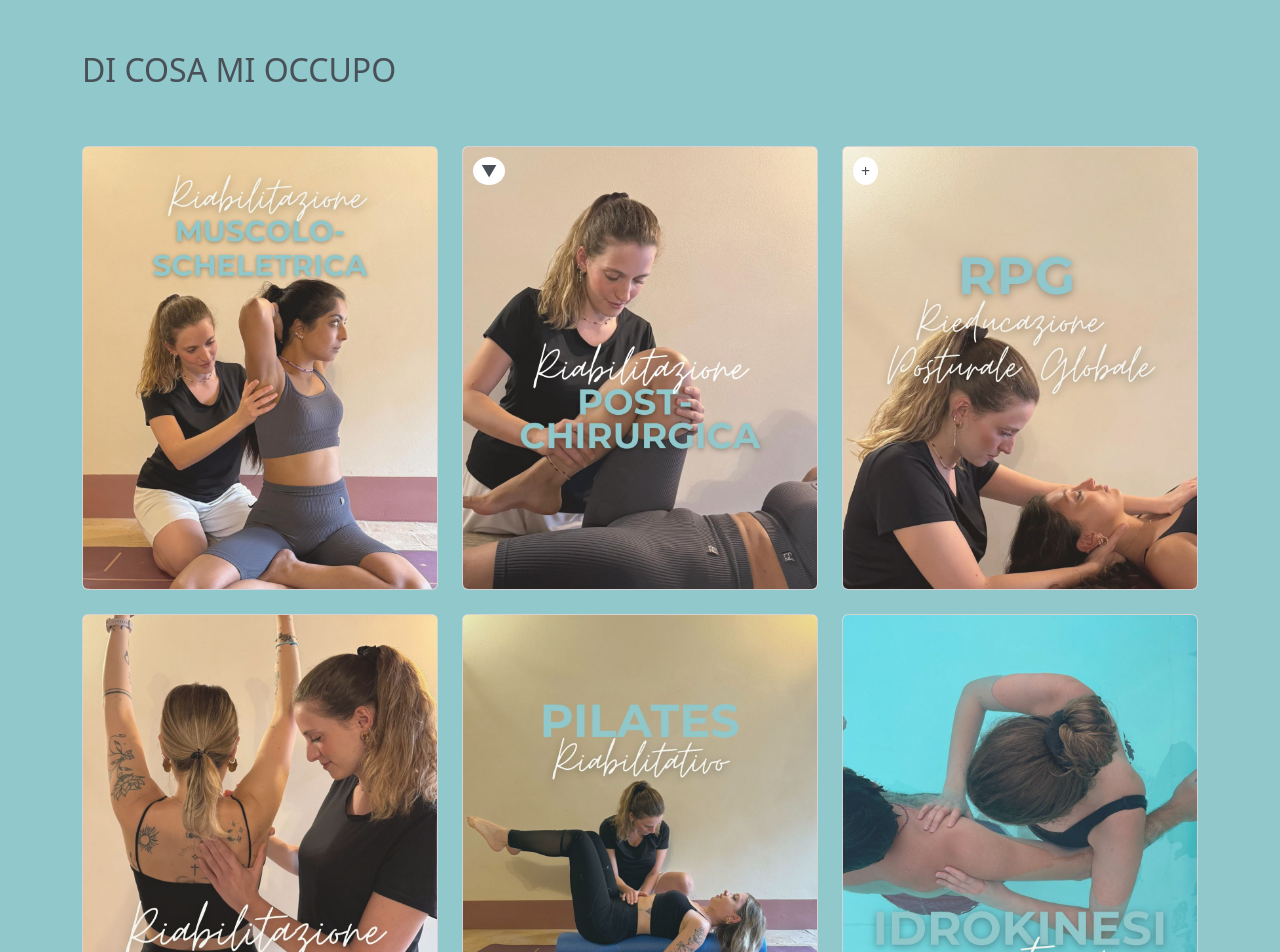
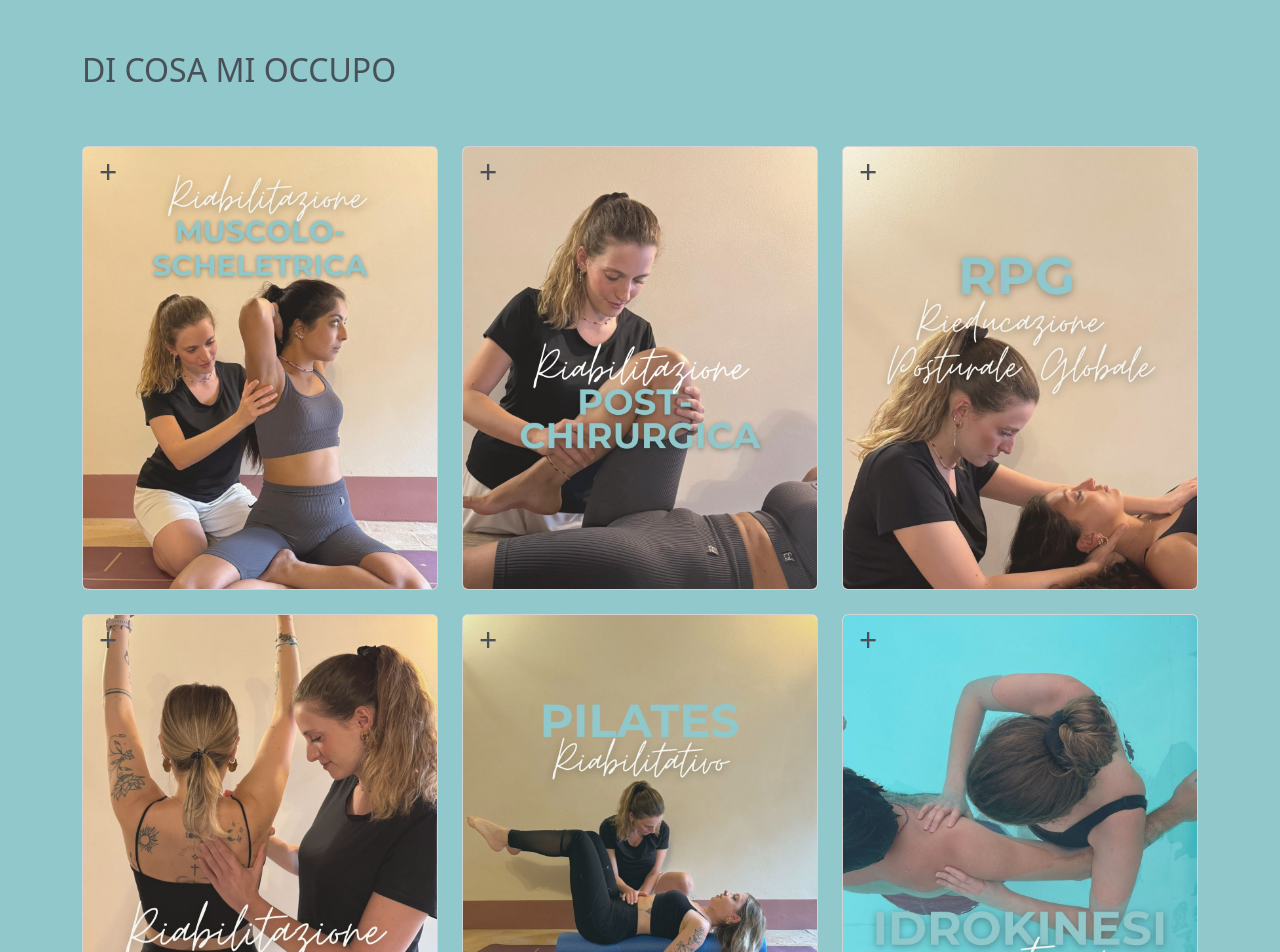
Before and after one commit to ireneBartolini/sito_elle, a website: page index.html in a window 1280 px wide. Shown: the part 2511-3463 px from the top of the page. Drawn offline with nearby package versions, Linux system fonts and the light colour scheme; a script that the page names is missing.

Commit message:
ultime_modifiche

```diff
--- a/index.html
+++ b/index.html
@@ -183,8 +183,8 @@
 
                     <!-- Immagine fissa -->
                     <div class="image-col cosa-img">
-                      <div class="overlay-hint">Clicca per scoprire di più</div>
                       <img src="img\riabilitazione_muscolo_scheletrica.jpg" class="card-img" alt="..." onclick="toggleExpand(this.closest('.card'))">
+                      <span class="expand-icon">+</span>
                     </img>
                     </div>
 
@@ -210,7 +210,7 @@
                     <!-- Immagine fissa -->
                     <div class="image-col cosa-img">
                       <img src="img\riabilitazione_post_chirurgica.jpg" class="card-img" alt="..." onclick="toggleExpand(this.closest('.card'))">
-                      <span class="expand-icon">▼</span>
+                      <span class="expand-icon">+</span>
                     </div>
 
                     <!-- Descrizione (inizialmente nascosta, prende 2/3) -->
@@ -266,6 +266,7 @@
                     <!-- Immagine fissa -->
                     <div class="image-col cosa-img">
                       <img src="img\riabilitazione_neurologica.jpg" class="card-img" alt="..." onclick="toggleExpand(this.closest('.card'))">
+                      <span class="expand-icon">+</span>
                     </div>
 
                     <!-- Descrizione (inizialmente nascosta, prende 2/3) -->
@@ -289,6 +290,7 @@
                     <!-- Immagine fissa -->
                     <div class="image-col cosa-img">
                       <img src="img\pilates_riabilitativo.jpg" class="card-img" alt="..." onclick="toggleExpand(this.closest('.card'))">
+                      <span class="expand-icon">+</span>
                     </div>
 
                     <!-- Descrizione (inizialmente nascosta, prende 2/3) -->
@@ -310,6 +312,7 @@
                     <!-- Immagine fissa -->
                     <div class="image-col cosa-img">
                       <img src="img\idrokinesi_terapia.jpg" class="card-img" alt="..." onclick="toggleExpand(this.closest('.card'))">
+                      <span class="expand-icon">+</span>
                     </div>
 
                     <!-- Descrizione (inizialmente nascosta, prende 2/3) -->
--- a/style.css
+++ b/style.css
@@ -130,13 +130,11 @@ input, button, textarea, select {
 /* Freccia sull'immagine */
 .expand-icon {
   position: absolute;
-  top: 10px;
+  top: 5px;
   left: 10px;
-  background: white;
   color: #495057;
-  border-radius: 50%;
-  padding: 6px 8px;
-  font-size: 1rem;
+  padding: 4px 6px;
+  font-size: 2rem;
   line-height: 1;
   transition: transform 0.3s ease;
   pointer-events: none; /* non blocca il click sulla card */
@@ -144,7 +142,7 @@ input, button, textarea, select {
 
 /* Quando la card è espansa → freccia ruotata */
 .expandable.expanded .expand-icon {
-  transform: rotate(-90deg);
+  transform: rotate(-45deg);
 }
 
   @media (min-width: 768px) {
```
Also changed, not shown: 1 other file.
